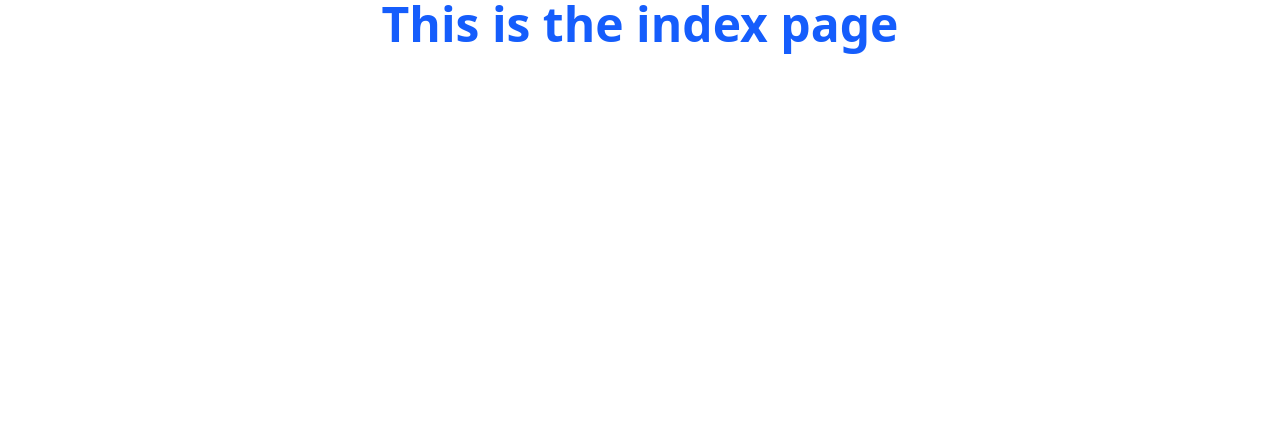
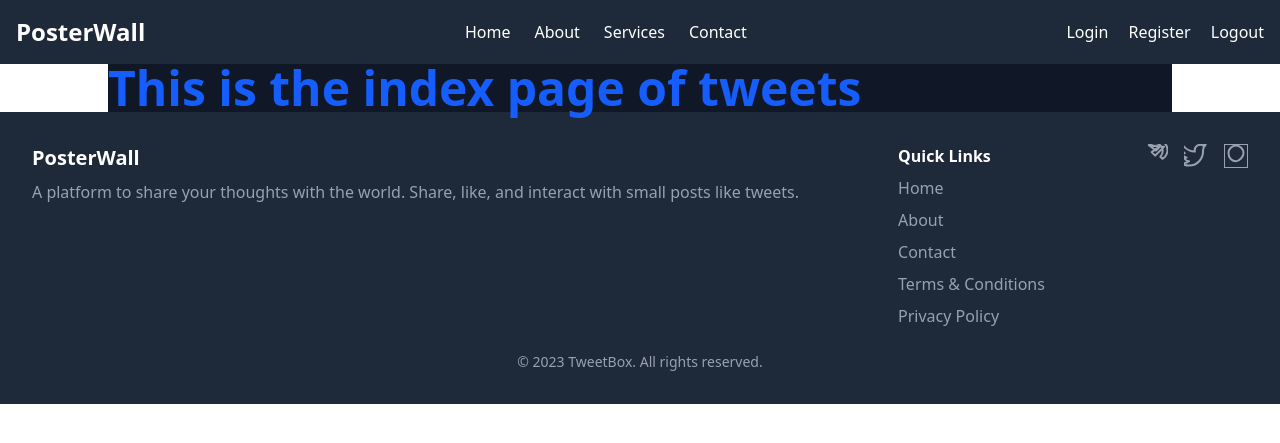
Before and after one commit to sibgatullah-py/Poster_Wall, a Django app: page /tweet/ in a window 1280 px wide. Shown: the top 443 px of the page. Run offline with Django 5.2, Linux system fonts and the light colour scheme; some libraries are stand-ins or nearby versions.

Commit message:
added main layout file

```diff
--- /dev/null
+++ b/PosterWall/templates/layout.html
@@ -0,0 +1,124 @@
+{% load static tailwind_tags %}
+<!DOCTYPE html>
+<html lang="en">
+<head>
+    <meta charset="UTF-8">
+    <meta name="viewport" content="width=device-width, initial-scale=1.0">
+    <title>
+        {% block title %}
+            Poster Wall
+        {% endblock title %}
+    </title>
+    {% tailwind_css %}
+</head>
+<body>
+
+    <!-- Navbar -->
+    <nav class="bg-gray-800 p-4">
+        <div class="max-w-7xl mx-auto flex justify-between items-center">
+
+        <!-- Logo -->
+        <div class="text-white text-2xl font-bold">
+            <a href="#">PosterWall</a>
+        </div>
+
+        <!-- Desktop Navigation Links -->
+        <div class="hidden md:flex space-x-6">
+            <a href="#" class="text-white hover:text-gray-400">Home</a>
+            <a href="#about" class="text-white hover:text-gray-400">About</a>
+            <a href="#services" class="text-white hover:text-gray-400">Services</a>
+            <a href="#contact" class="text-white hover:text-gray-400">Contact</a>
+        </div>
+
+        <!-- Authentication Buttons (Login/Register/Logout) -->
+        <div class="space-x-4">
+          <a href="#login" class="text-white hover:text-gray-400">Login</a>
+          <a href="#register" class="text-white hover:text-gray-400">Register</a>
+          <a href="#logout" class="text-white hover:text-gray-400">Logout</a>
+        </div>
+
+        <!-- Mobile Hamburger Icon -->
+        <div class="md:hidden">
+            <button id="hamburger" class="text-white">
+            <svg class="w-6 h-6" fill="none" stroke="currentColor" viewBox="0 0 24 24" xmlns="http://www.w3.org/2000/svg">
+                <path stroke-linecap="round" stroke-linejoin="round" stroke-width="2" d="M4 6h16M4 12h16M4 18h16"></path>
+            </svg>
+            </button>
+        </div>
+        </div>
+
+        <!-- Mobile Navigation Links (Hidden by default) -->
+        <div id="mobileMenu" class="md:hidden hidden bg-gray-800 p-4 space-y-4">
+        <a href="#" class="text-white hover:text-gray-400">Home</a>
+        <a href="#about" class="text-white hover:text-gray-400">About</a>
+        <a href="#services" class="text-white hover:text-gray-400">Services</a>
+        <a href="#contact" class="text-white hover:text-gray-400">Contact</a>
+        </div>
+    </nav>
+
+    <script>
+        // Toggle mobile menu visibility
+        const hamburger = document.getElementById("hamburger");
+        const mobileMenu = document.getElementById("mobileMenu");
+
+        hamburger.addEventListener("click", () => {
+        mobileMenu.classList.toggle("hidden");
+        });
+    </script>
+
+    <div class="container mx-auto lg:max-w-[1064px] bg-gray-900">
+        {% block content %}
+        {% endblock content %}
+    </div>
+
+    <!-- Footer Section -->
+    <footer class="bg-gray-800 text-white py-8">
+        <div class="max-w-7xl mx-auto px-6 md:px-8">
+        <div class="flex flex-col md:flex-row justify-between items-center md:items-start space-y-6 md:space-y-0">
+
+            <!-- About / Description Section -->
+            <div class="text-center md:text-left">
+            <h3 class="text-xl font-semibold">PosterWall</h3>
+            <p class="text-gray-400 mt-2">A platform to share your thoughts with the world. Share, like, and interact with small posts like tweets.</p>
+            </div>
+
+            <!-- Quick Links Section -->
+            <div class="flex flex-col items-center md:items-start space-y-2">
+            <h4 class="font-semibold">Quick Links</h4>
+            <a href="#" class="text-gray-400 hover:text-gray-200">Home</a>
+            <a href="#about" class="text-gray-400 hover:text-gray-200">About</a>
+            <a href="#contact" class="text-gray-400 hover:text-gray-200">Contact</a>
+            <a href="#terms" class="text-gray-400 hover:text-gray-200">Terms & Conditions</a>
+            <a href="#privacy" class="text-gray-400 hover:text-gray-200">Privacy Policy</a>
+            </div>
+
+            <!-- Social Media Links Section -->
+            <div class="flex space-x-4">
+            <a href="#" class="text-gray-400 hover:text-gray-200">
+                <svg class="w-6 h-6" fill="none" stroke="currentColor" viewBox="0 0 24 24" xmlns="http://www.w3.org/2000/svg">
+                <path stroke-linecap="round" stroke-linejoin="round" stroke-width="2" d="M20 2.828L11.172 11.656l-3.536-3.536L16.464 2 12 6.464 4.828 1.172a10 10 0 1113.656 13.656l-2.121-2.121a8 8 0 10-11.314-11.314z"></path>
+                </svg>
+            </a>
+            <a href="#" class="text-gray-400 hover:text-gray-200">
+                <svg class="w-6 h-6" fill="none" stroke="currentColor" viewBox="0 0 24 24" xmlns="http://www.w3.org/2000/svg">
+                <path stroke-linecap="round" stroke-linejoin="round" stroke-width="2" d="M19.028 6.87c.01.213.01.428.01.641 0 6.517-4.96 14.025-14.025 14.025-2.786 0-5.387-.814-7.595-2.207.392.046.796.07 1.201.07 2.406 0 4.616-.81 6.405-2.176-2.243-.042-4.144-1.523-4.8-3.567.318.061.646.092.979.092.467 0 .922-.066 1.366-.188-2.345-.468-4.116-2.47-4.116-4.896v-.061c.679.379 1.458.61 2.28.638-1.486-1.036-2.465-2.804-2.465-4.786 0-1.054.282-2.047.775-2.896 2.834 3.489 7.064 5.803 11.83 6.04-.097-.418-.146-.85-.146-1.285 0-3.118 2.522-5.64 5.64-5.64 1.635 0 3.112.689 4.147 1.801 1.296-2.006 2.367-4.568 2.367-7.177 0-.486-.05-.962-.146-1.424-1.498.872-3.153 1.46-4.905 1.73 1.775-1.067 3.143-2.744 3.779-4.74z"></path>
+                </svg>
+            </a>
+            <a href="#" class="text-gray-400 hover:text-gray-200">
+                <svg class="w-6 h-6" fill="none" stroke="currentColor" viewBox="0 0 24 24" xmlns="http://www.w3.org/2000/svg">
+                <path stroke-linecap="round" stroke-linejoin="round" stroke-width="2" d="M22.5 0h-21A1.5 1.5 0 0 0 0 1.5v21A1.5 1.5 0 0 0 1.5 24h21a1.5 1.5 0 0 0 1.5-1.5v-21A1.5 1.5 0 0 0 22.5 0zM12 17.25c-1.875 0-3.75-.75-5.25-2.25S4.5 11.25 4.5 9s.75-3.75 2.25-5.25S10.125 1.5 12 1.5s3.75.75 5.25 2.25S19.5 7.5 19.5 9s-.75 3.75-2.25 5.25S13.875 17.25 12 17.25z"></path>
+                </svg>
+            </a>
+            </div>
+
+        </div>
+
+        <!-- Copyright Section -->
+        <div class="text-center mt-6 text-gray-400 text-sm">
+            <p>&copy; 2023 TweetBox. All rights reserved.</p>
+        </div>
+        </div>
+    </footer>
+
+</body>
+</html>
--- a/PosterWall/theme/static/css/dist/styles.css
+++ b/PosterWall/theme/static/css/dist/styles.css
@@ -10,9 +10,24 @@
     monospace;
     --color-blue-600: oklch(54.6% 0.245 262.881);
     --color-gray-50: oklch(98.5% 0.002 247.839);
+    --color-gray-200: oklch(92.8% 0.006 264.531);
+    --color-gray-400: oklch(70.7% 0.022 261.325);
+    --color-gray-800: oklch(27.8% 0.033 256.848);
+    --color-gray-900: oklch(21% 0.034 264.665);
     --color-black: #000;
+    --color-white: #fff;
+    --spacing: 0.25rem;
+    --container-7xl: 80rem;
+    --text-sm: 0.875rem;
+    --text-sm--line-height: calc(1.25 / 0.875);
+    --text-xl: 1.25rem;
+    --text-xl--line-height: calc(1.75 / 1.25);
+    --text-2xl: 1.5rem;
+    --text-2xl--line-height: calc(2 / 1.5);
     --text-5xl: 3rem;
     --text-5xl--line-height: 1;
+    --font-weight-semibold: 600;
+    --font-weight-bold: 700;
     --font-weight-black: 900;
     --tracking-normal: 0em;
     --leading-normal: 1.5;
@@ -193,17 +208,35 @@
   .mx-auto {
     margin-inline: auto;
   }
+  .mt-2 {
+    margin-top: calc(var(--spacing) * 2);
+  }
+  .mt-6 {
+    margin-top: calc(var(--spacing) * 6);
+  }
   .block {
     display: block;
   }
   .flex {
     display: flex;
   }
+  .hidden {
+    display: none;
+  }
   .table {
     display: table;
   }
+  .h-6 {
+    height: calc(var(--spacing) * 6);
+  }
   .h-screen {
     height: 100vh;
+  }
+  .w-6 {
+    width: calc(var(--spacing) * 6);
+  }
+  .max-w-7xl {
+    max-width: var(--container-7xl);
   }
   .border-collapse {
     border-collapse: collapse;
@@ -211,11 +244,52 @@
   .resize {
     resize: both;
   }
+  .flex-col {
+    flex-direction: column;
+  }
   .items-center {
     align-items: center;
   }
+  .justify-between {
+    justify-content: space-between;
+  }
   .justify-center {
     justify-content: center;
+  }
+  .space-y-2 {
+    :where(& > :not(:last-child)) {
+      --tw-space-y-reverse: 0;
+      margin-block-start: calc(calc(var(--spacing) * 2) * var(--tw-space-y-reverse));
+      margin-block-end: calc(calc(var(--spacing) * 2) * calc(1 - var(--tw-space-y-reverse)));
+    }
+  }
+  .space-y-4 {
+    :where(& > :not(:last-child)) {
+      --tw-space-y-reverse: 0;
+      margin-block-start: calc(calc(var(--spacing) * 4) * var(--tw-space-y-reverse));
+      margin-block-end: calc(calc(var(--spacing) * 4) * calc(1 - var(--tw-space-y-reverse)));
+    }
+  }
+  .space-y-6 {
+    :where(& > :not(:last-child)) {
+      --tw-space-y-reverse: 0;
+      margin-block-start: calc(calc(var(--spacing) * 6) * var(--tw-space-y-reverse));
+      margin-block-end: calc(calc(var(--spacing) * 6) * calc(1 - var(--tw-space-y-reverse)));
+    }
+  }
+  .space-x-4 {
+    :where(& > :not(:last-child)) {
+      --tw-space-x-reverse: 0;
+      margin-inline-start: calc(calc(var(--spacing) * 4) * var(--tw-space-x-reverse));
+      margin-inline-end: calc(calc(var(--spacing) * 4) * calc(1 - var(--tw-space-x-reverse)));
+    }
+  }
+  .space-x-6 {
+    :where(& > :not(:last-child)) {
+      --tw-space-x-reverse: 0;
+      margin-inline-start: calc(calc(var(--spacing) * 6) * var(--tw-space-x-reverse));
+      margin-inline-end: calc(calc(var(--spacing) * 6) * calc(1 - var(--tw-space-x-reverse)));
+    }
   }
   .border {
     border-style: var(--tw-border-style);
@@ -224,15 +298,45 @@
   .bg-gray-50 {
     background-color: var(--color-gray-50);
   }
+  .bg-gray-800 {
+    background-color: var(--color-gray-800);
+  }
+  .bg-gray-900 {
+    background-color: var(--color-gray-900);
+  }
+  .p-4 {
+    padding: calc(var(--spacing) * 4);
+  }
+  .px-4 {
+    padding-inline: calc(var(--spacing) * 4);
+  }
+  .px-6 {
+    padding-inline: calc(var(--spacing) * 6);
+  }
+  .py-8 {
+    padding-block: calc(var(--spacing) * 8);
+  }
   .text-center {
     text-align: center;
   }
   .font-serif {
     font-family: var(--font-serif);
   }
+  .text-2xl {
+    font-size: var(--text-2xl);
+    line-height: var(--tw-leading, var(--text-2xl--line-height));
+  }
   .text-5xl {
     font-size: var(--text-5xl);
     line-height: var(--tw-leading, var(--text-5xl--line-height));
+  }
+  .text-sm {
+    font-size: var(--text-sm);
+    line-height: var(--tw-leading, var(--text-sm--line-height));
+  }
+  .text-xl {
+    font-size: var(--text-xl);
+    line-height: var(--tw-leading, var(--text-xl--line-height));
   }
   .leading-normal {
     --tw-leading: var(--leading-normal);
@@ -241,6 +345,14 @@
   .font-black {
     --tw-font-weight: var(--font-weight-black);
     font-weight: var(--font-weight-black);
+  }
+  .font-bold {
+    --tw-font-weight: var(--font-weight-bold);
+    font-weight: var(--font-weight-bold);
+  }
+  .font-semibold {
+    --tw-font-weight: var(--font-weight-semibold);
+    font-weight: var(--font-weight-semibold);
   }
   .tracking-normal {
     --tw-tracking: var(--tracking-normal);
@@ -252,6 +364,12 @@
   .text-blue-600 {
     color: var(--color-blue-600);
   }
+  .text-gray-400 {
+    color: var(--color-gray-400);
+  }
+  .text-white {
+    color: var(--color-white);
+  }
   .underline {
     text-decoration-line: underline;
   }
@@ -259,6 +377,74 @@
     outline-style: var(--tw-outline-style);
     outline-width: 1px;
   }
+  .hover\:text-gray-200 {
+    &:hover {
+      @media (hover: hover) {
+        color: var(--color-gray-200);
+      }
+    }
+  }
+  .hover\:text-gray-400 {
+    &:hover {
+      @media (hover: hover) {
+        color: var(--color-gray-400);
+      }
+    }
+  }
+  .md\:flex {
+    @media (width >= 48rem) {
+      display: flex;
+    }
+  }
+  .md\:hidden {
+    @media (width >= 48rem) {
+      display: none;
+    }
+  }
+  .md\:flex-row {
+    @media (width >= 48rem) {
+      flex-direction: row;
+    }
+  }
+  .md\:items-start {
+    @media (width >= 48rem) {
+      align-items: flex-start;
+    }
+  }
+  .md\:space-y-0 {
+    @media (width >= 48rem) {
+      :where(& > :not(:last-child)) {
+        --tw-space-y-reverse: 0;
+        margin-block-start: calc(calc(var(--spacing) * 0) * var(--tw-space-y-reverse));
+        margin-block-end: calc(calc(var(--spacing) * 0) * calc(1 - var(--tw-space-y-reverse)));
+      }
+    }
+  }
+  .md\:px-8 {
+    @media (width >= 48rem) {
+      padding-inline: calc(var(--spacing) * 8);
+    }
+  }
+  .md\:text-left {
+    @media (width >= 48rem) {
+      text-align: left;
+    }
+  }
+  .lg\:max-w-\[1064px\] {
+    @media (width >= 64rem) {
+      max-width: 1064px;
+    }
+  }
+}
+@property --tw-space-y-reverse {
+  syntax: "*";
+  inherits: false;
+  initial-value: 0;
+}
+@property --tw-space-x-reverse {
+  syntax: "*";
+  inherits: false;
+  initial-value: 0;
 }
 @property --tw-border-style {
   syntax: "*";
@@ -285,6 +471,8 @@
 @layer properties {
   @supports ((-webkit-hyphens: none) and (not (margin-trim: inline))) or ((-moz-orient: inline) and (not (color:rgb(from red r g b)))) {
     *, ::before, ::after, ::backdrop {
+      --tw-space-y-reverse: 0;
+      --tw-space-x-reverse: 0;
       --tw-border-style: solid;
       --tw-leading: initial;
       --tw-font-weight: initial;
--- a/PosterWall/tweet/templates/tweet/index.html
+++ b/PosterWall/tweet/templates/tweet/index.html
@@ -1,22 +1,11 @@
-{% load static tailwind_tags %}
-<!DOCTYPE html>
-<html lang="en">
-<head>
-    <meta charset="UTF-8">
-    <meta name="viewport" content="width=device-width, initial-scale=1.0">
-    <title>
-        {% block title %}
-
-        {% endblock title %}
-    </title>
-    {% tailwind_css %}
-</head>
-<body>
-
-    <h1 class="text-5xl text-center text-blue-600 font-black">This is the index page</h1>
-    {% block content %}
-    {% endblock content %}
+{% extends 'layout.html' %}
 
 
-</body>
-</html>
+{% block title %}
+    Tweets
+{% endblock title %}
+
+
+{% block content %}
+    <h1 class="text-5xl  text-blue-600 font-black">This is the index page of tweets</h1>
+{% endblock content %}
```
